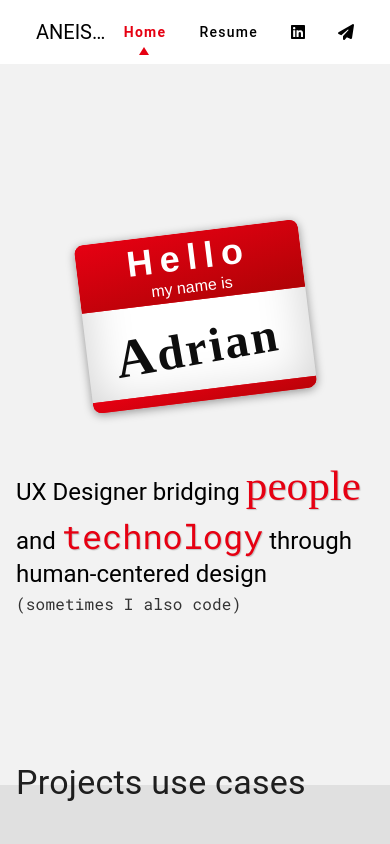
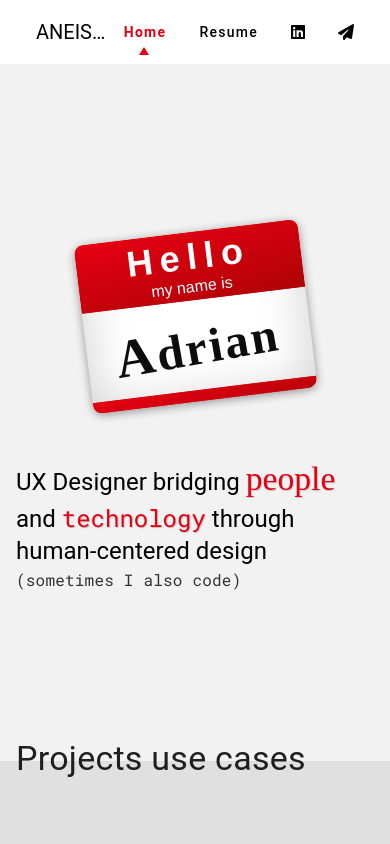
Before and after one commit to aneiser/aneiser.github.io, a Vue app in the folder aneiser_website/: page / in a window 390 px wide. Shown: the top 844 px of the page. Built offline with nearby package versions, Linux system fonts and the light colour scheme; a web font is replaced by a local one.

Commit message:
Fix hero highlighted text size

```diff
--- a/aneiser_website/src/views/Home.vue
+++ b/aneiser_website/src/views/Home.vue
@@ -23,10 +23,10 @@
                         <!-- Contenido para pantallas medium y superiores -->
                         <div class="hidden-sm-and-down" aria-hidden="true">
                             <!-- <h2 class="text-h4">I design for a diverse world</h2>
-                                <h2 class="text-h4">—</h2> -->
-                                <!-- <h2 class="text-h4">UX Designer bridging <span>diverse</span> and <span>technology</span> people through human-centered design</h2>
-                                <br> -->
-                                <h2 class="text-h4">UX Designer bridging <span>people</span> and <span>technology</span> through human-centered design</h2>
+                            <h2 class="text-h4">—</h2> -->
+                            <!-- <h2 class="text-h4">UX Designer bridging <span>diverse</span> and <span>technology</span> people through human-centered design</h2>
+                            <br> -->
+                            <h2 class="text-h4">UX Designer bridging <span>people</span> and <span>technology</span> through human-centered design</h2>
                             <h2 class="text-h6">(sometimes I also code)</h2>
                         </div>
                     </v-col>
@@ -221,7 +221,7 @@
             font-size: 1rem !important;
         }
 
-        h2 span:last-child {
+        h2 span:first-child {
             font-size: 2.1rem !important;
         }
     }
```
